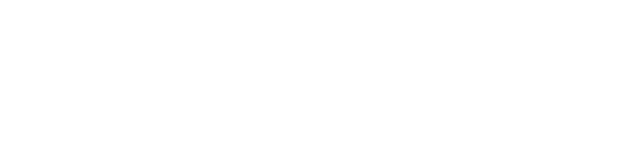
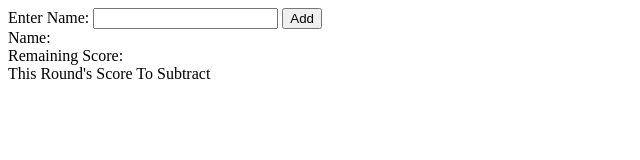
Before and after one commit to Danjor225/flip7-scoring, a plain HTML site: page index.html in a window 1280 px wide. Shown: the whole page, without its empty margins (0-640 px from the left). Drawn offline with Linux system fonts and the light colour scheme.

Commit message:
Add basic div layout and structure

```diff
--- a/index.html
+++ b/index.html
@@ -9,7 +9,24 @@
 </head>
 <body>
 
-
+    <div id="container">
+        <div id="name-container">
+            <span>Enter Name:</span>
+            <input type="text" id="name-textbox">
+            <button>Add</button>
+        </div>
+        <div id="scorepad-container">
+            <div id="name-row-container">
+                <span>Name:</span>
+            </div>
+            <div id="remaning-score-row-container">
+                <span>Remaining Score:</span>
+            </div>
+            <div id="subtract-row-container">
+                <span>This Round's Score To Subtract</span>
+            </div>
+        </div>
+    </div>
 
 </body>
 </html>
```
